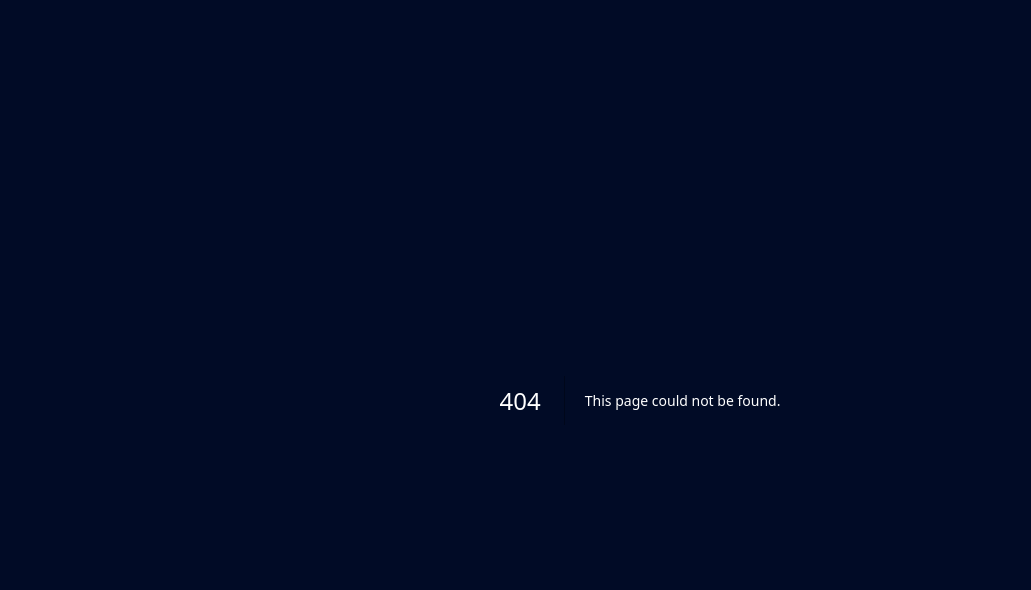
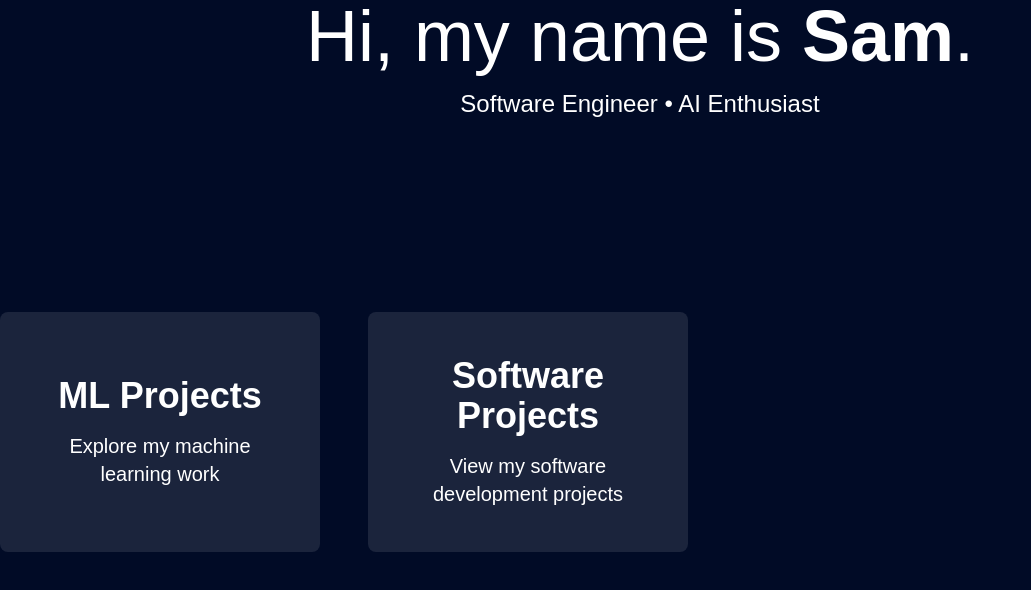
Before and after one commit to Zaltster/Website, a Next.js app in the folder my-portfolio/: page /components in a window 1280 px wide. Before the commit this address had no page. Shown: the top 590 px of the page, without its empty margins (0-1031 px from the left). Built offline with nearby package versions, Linux system fonts and the light colour scheme.

Commit message:
animation

```diff
--- /dev/null
+++ b/my-portfolio/app/components/page.tsx
@@ -0,0 +1,47 @@
+'use client';
+
+import React, { useState, useEffect } from 'react';
+import Link from 'next/link';
+
+export default function AnimatedContent() {
+    const [showName, setShowName] = useState(false);
+    const [showTitle, setShowTitle] = useState(false);
+    const [showRest, setShowRest] = useState(false);
+
+    useEffect(() => {
+        const nameTimer = setTimeout(() => setShowName(true), 100);
+        const titleTimer = setTimeout(() => setShowTitle(true), 1100);
+        const restTimer = setTimeout(() => setShowRest(true), 1600);
+
+        return () => {
+            clearTimeout(nameTimer);
+            clearTimeout(titleTimer);
+            clearTimeout(restTimer);
+        };
+    }, []);
+
+    return (
+        <>
+            <div className="text-white mb-48 text-center">
+                <h1 className={`text-7xl mb-4 transition-opacity duration-500 ${showName ? 'opacity-100' : 'opacity-0'}`}>
+                    Hi, my name is <span className="font-bold">Sam</span>.
+                </h1>
+                <p className={`text-2xl transition-opacity duration-500 ${showTitle ? 'opacity-100' : 'opacity-0'}`}>
+                    Software Engineer • AI Enthusiast
+                </p>
+            </div>
+
+            <div className={`flex gap-12 mt-24 transition-opacity duration-500 ${showRest ? 'opacity-100' : 'opacity-0'}`}>
+                <Link href="/MLprojects" className="bg-white bg-opacity-10 hover:bg-opacity-20 text-white rounded-lg p-12 transition duration-300 w-80 h-60 flex flex-col justify-center items-center text-center">
+                    <h2 className="text-4xl font-semibold mb-4">ML Projects</h2>
+                    <p className="text-xl">Explore my machine learning work</p>
+                </Link>
+
+                <Link href="/SoftwareProjects" className="bg-white bg-opacity-10 hover:bg-opacity-20 text-white rounded-lg p-12 transition duration-300 w-80 h-60 flex flex-col justify-center items-center text-center">
+                    <h2 className="text-4xl font-semibold mb-4">Software Projects</h2>
+                    <p className="text-xl">View my software development projects</p>
+                </Link>
+            </div>
+        </>
+    );
+}
--- a/my-portfolio/app/page.tsx
+++ b/my-portfolio/app/page.tsx
@@ -1,29 +1,10 @@
 import React from 'react';
-import Link from 'next/link';
+import AnimatedContent from './components/page';
 
 export default function Home() {
   return (
     <main className="flex min-h-screen flex-col items-center justify-start p-24">
-      <div className="text-white mb-48 text-center">
-        <h1 className="text-7xl mb-4">
-          Hi, my name is <span className="font-bold">Sam</span>.
-        </h1>
-        <p className="text-2xl">
-          Software Engineer • AI Enthusiast
-        </p>
-      </div>
-
-      <div className="flex gap-12 mt-24">
-        <Link href="/MLprojects" className="bg-white bg-opacity-10 hover:bg-opacity-20 text-white rounded-lg p-12 transition duration-300 w-80 h-60 flex flex-col justify-center items-center text-center">
-          <h2 className="text-4xl font-semibold mb-4">ML Projects</h2>
-          <p className="text-xl">Explore my machine learning work</p>
-        </Link>
-
-        <Link href="/SoftwareProjects" className="bg-white bg-opacity-10 hover:bg-opacity-20 text-white rounded-lg p-12 transition duration-300 w-80 h-60 flex flex-col justify-center items-center text-center">
-          <h2 className="text-4xl font-semibold mb-4">Software Projects</h2>
-          <p className="text-xl">View my software development projects</p>
-        </Link>
-      </div>
+      <AnimatedContent />
     </main>
   );
 }
```
